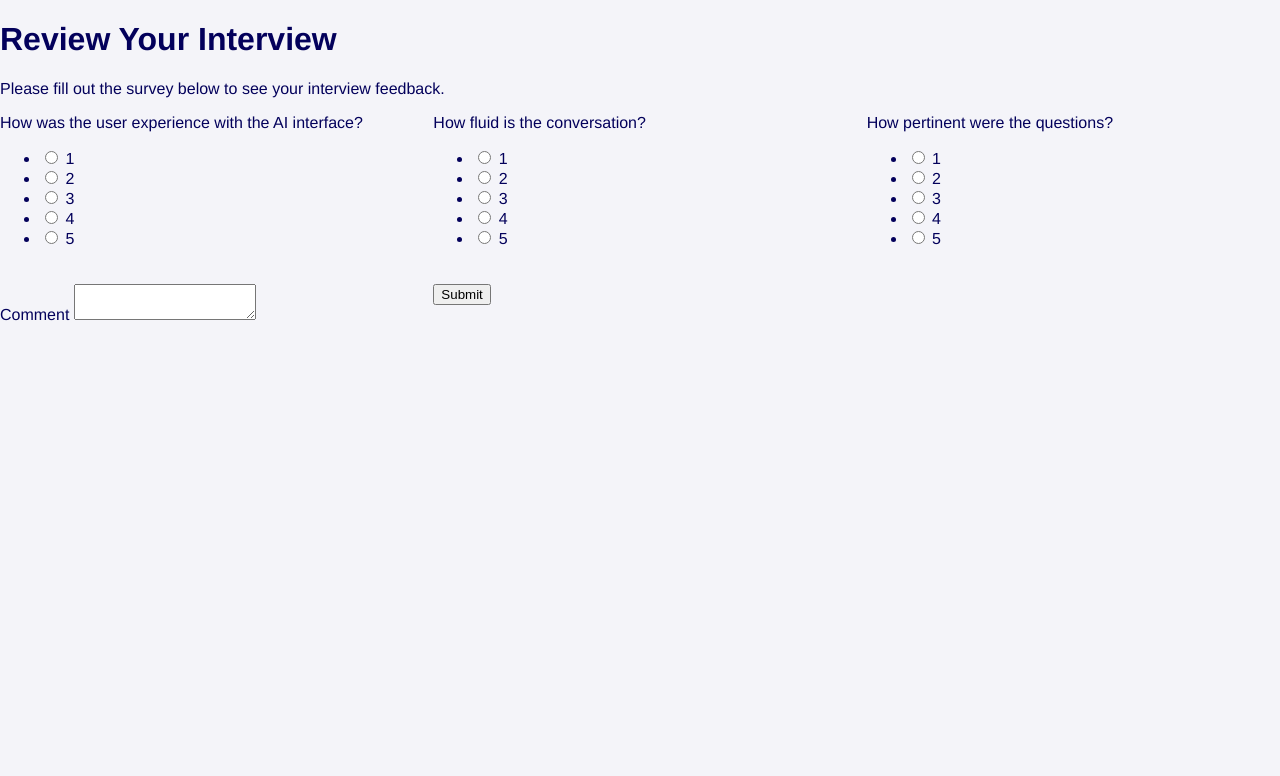
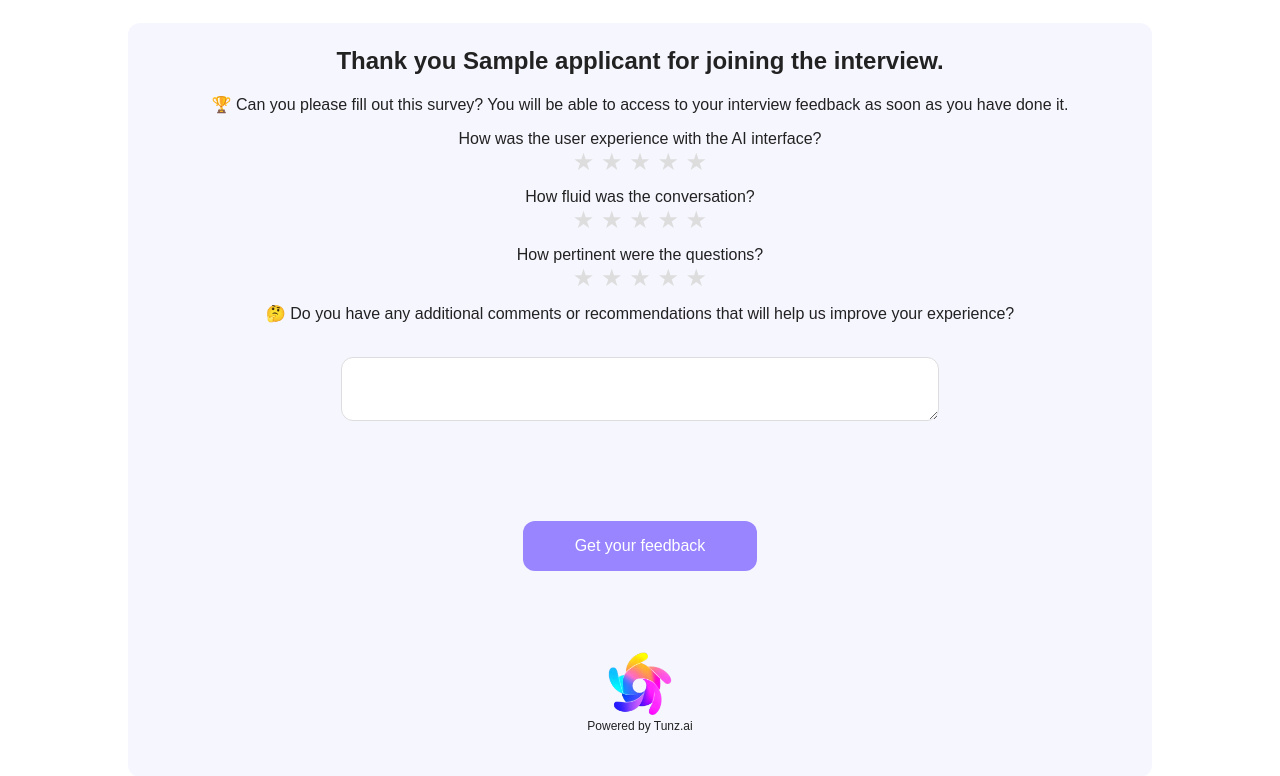
Before and after one commit to sidneygolstein/tunz2.ai, a Flask app: page /applicant_review/1/1/1/1/1 in a window 1280 px wide. Shown: the top 776 px of the page. Run offline with Flask 3, Linux system fonts and the light colour scheme; tables that the repository leaves empty hold one stand-in row (values such as "Sample post").

Commit message:
New applicant review screen design implemented

```diff
--- a/app/main/routes.py
+++ b/app/main/routes.py
@@ -562,48 +562,55 @@ def finish_chat(hr_id, interview_id, interview_parameter_id, session_id, applica
 
 @main.route('/applicant_review/<int:hr_id>/<int:interview_id>/<int:interview_parameter_id>/<int:session_id>/<int:applicant_id>', methods=['GET', 'POST'])
 def applicant_review(hr_id, interview_id, interview_parameter_id, session_id, applicant_id):
-    form = ReviewForm()
+    applicant = Applicant.query.get_or_404(applicant_id)
+    hr = HR.query.get_or_404(hr_id)
+    company = Company.query.get_or_404(hr.company_id)
     questions = [
         "How was the user experience with the AI interface?",
-        "How fluid is the conversation?",
-        "How pertinent were the questions?",]
+        "How fluid was the conversation?",
+        "How pertinent were the questions?",
+    ]
 
-    if not form.questions.entries:
-        for question_text in questions:
-            question_form = RatingForm()
-            form.questions.append_entry(question_form)
+    if request.method == 'POST':
+        # Retrieve the submitted ratings and comment
+        comment = request.form.get('comment')
+        ratings = [int(request.form.get(f'rating_{i}', 0)) for i in range(len(questions))]
 
-    if form.validate_on_submit():
-        review = Review(
-            session_id=session_id,
-            comment=form.comment.data
-        )
+        # Save the review to the database
+        review = Review(session_id=session_id, comment=comment)
         db.session.add(review)
         db.session.commit()
-        for idx, question_form in zip(range(len(questions)), form.questions.entries):
+
+        # Save the ratings for each question
+        for idx, rating in enumerate(ratings):
             question = ReviewQuestion(
                 text=questions[idx],
-                rating=int(question_form.rating.data),
+                rating=rating,
                 review_id=review.id
             )
             db.session.add(question)
 
         db.session.commit()
+
         flash('Thank you for your feedback!', 'success')
         return redirect(url_for('main.applicant_result',
-                                hr_id = hr_id,
+                                hr_id=hr_id,
                                 interview_id=interview_id,
                                 interview_parameter_id=interview_parameter_id,
                                 session_id=session_id,
-                                applicant_id = applicant_id))
+                                applicant_id=applicant_id))
+
     return render_template('applicant/applicant_review.html',
-                           form=form,
-                           hr_id = hr_id,
-                           interview_id = interview_id,
-                           interview_parameter_id = interview_parameter_id,
+                           applicant = applicant,
+                           company = company,
+                           questions=questions,
+                           hr_id=hr_id,
+                           interview_id=interview_id,
+                           interview_parameter_id=interview_parameter_id,
                            session_id=session_id,
-                           applicant_id = applicant_id,
-                           questions=questions)
+                           applicant_id=applicant_id,
+                           enumerate=enumerate)
+
 
 
 @main.route('/applicant_result/<int:hr_id>/<int:interview_id>/<int:interview_parameter_id>/<int:session_id>/<int:applicant_id>', methods=['GET'])
--- a/app/static/static/styles_applicant_result.css
+++ b/app/static/static/styles_applicant_result.css
@@ -41,6 +41,12 @@ html, body {
         margin-bottom: 12px;
         text-align: justify;
     }
+    .form-control {
+        font-size: 14px;
+    }
+    .result-container label {
+        font-size: 14px;
+    }
 }
 
 @media (min-height: 601px) and (max-height: 800px) {
@@ -52,6 +58,12 @@ html, body {
         font-size: 16px;
         margin-bottom: 16px;
         text-align: justify;
+    }
+    .form-control {
+        font-size: 16px;
+    }
+    .result-container label {
+        font-size: 16px;
     }
 }
 
@@ -65,6 +77,14 @@ html, body {
         margin-bottom: 20px;
         text-align: justify;
     }
+    .form-control {
+        font-size: 18px;
+    }
+
+    .result-container label {
+        font-size: 18px;
+    }
+
 }
 
 /* Feedback Paragraphs */
@@ -99,3 +119,44 @@ html, body {
     width: 8vh;
     height: auto;
 }
+
+
+.star-rating {
+    margin-bottom: 1.5vh;
+    font-size: 24px; /* Star size */
+    display: inline-block;
+    cursor: pointer;
+}
+
+.star {
+    color: #ddd; /* Unselected color */
+    transition: color 0.2s;
+}
+
+.star.selected {
+    color: gold; /* Selected color */
+}
+
+/* Add this section for styling the form textarea and submit button */
+.form-control {
+    padding: 1.5vh;
+    margin-bottom: 2vh;
+    border-radius: 1.5vh;
+    border: 1px solid #ddd;
+    width: 80%;
+}
+
+.btn-primary {
+    margin-top: 10vh;
+    padding: 2vh 4vw;
+    font-size: 2vh;
+    background-color: #9885ff;
+    color: white;
+    border: none;
+    border-radius: 1.5vh;
+    cursor: pointer;
+}
+
+.btn-primary:hover {
+    background-color: #7a6cd9;
+}
--- a/app/templates/applicant/applicant_review.html
+++ b/app/templates/applicant/applicant_review.html
@@ -3,26 +3,72 @@
 <head>
     <meta charset="UTF-8">
     <title>Applicant Review</title>
-    <link rel="stylesheet" href="{{ url_for('static', filename='styles.css') }}">
+    <link rel="stylesheet" href="{{ url_for('static', filename='static/styles_applicant_result.css') }}">
+    <script>
+        // JavaScript function to handle star rating
+        function selectStar(rating, questionIndex) {
+            // Update the stars
+            const stars = document.querySelectorAll(`#question-${questionIndex} .star`);
+            stars.forEach((star, index) => {
+                star.classList.toggle('selected', index < rating);
+            });
+            // Update the hidden input with the selected rating value
+            document.getElementById(`rating-input-${questionIndex}`).value = rating;
+        }
+
+        // Function to validate ratings before form submission
+        function validateForm(event) {
+            let isValid = true;
+            const ratings = document.querySelectorAll('input[type="hidden"]');
+
+            ratings.forEach((rating) => {
+                if (parseInt(rating.value) === 0) {
+                    isValid = false;
+                }
+            });
+
+            if (!isValid) {
+                event.preventDefault(); // Prevent form submission
+                // Show a popup alert if validation fails
+                alert("Please rate the questions in order to access to your interview feedback.");
+            }
+        }
+    </script>
 </head>
 <body>
-    <h1>Review Your Interview</h1>
-    <p>Please fill out the survey below to see your interview feedback.</p>
-    <form method="POST" action="{{ url_for('main.applicant_review', hr_id = hr_id, interview_id = interview_id, interview_parameter_id = interview_parameter_id, session_id=session_id, applicant_id = applicant_id) }}">
-        {{ form.hidden_tag() }}
-        {% for idx in range(questions|length) %}
+    <div class="result-container">
+        <h2>Thank you {{applicant.name}} for joining the interview.</h2>
+        <!-- Added trophy emoticon -->
+        <p>🏆 Can you please fill out this survey? You will be able to access to your interview feedback as soon as you have done it.</p>
+        <form method="POST" action="{{ url_for('main.applicant_review', hr_id=hr_id, interview_id=interview_id, interview_parameter_id=interview_parameter_id, session_id=session_id, applicant_id=applicant_id) }}" onsubmit="validateForm(event)">
+            {% for idx, question in enumerate(questions) %}
+                <div>
+                    <label>{{ question }}</label><br>
+                    <div class="star-rating" id="question-{{ idx }}">
+                        <span class="star" onclick="selectStar(1, {{ idx }})">&#9733;</span>
+                        <span class="star" onclick="selectStar(2, {{ idx }})">&#9733;</span>
+                        <span class="star" onclick="selectStar(3, {{ idx }})">&#9733;</span>
+                        <span class="star" onclick="selectStar(4, {{ idx }})">&#9733;</span>
+                        <span class="star" onclick="selectStar(5, {{ idx }})">&#9733;</span>
+                    </div>
+                    <input type="hidden" name="rating_{{ idx }}" id="rating-input-{{ idx }}" value="0"> <!-- Default value of 0 (not rated) -->
+                </div>
+            {% endfor %}
             <div>
-                <label>{{ questions[idx] }}</label><br>
-                {{ form.questions[idx].rating(class_="form-control") }}
+                <!-- Added thinking emoticon -->
+                <p>🤔 Do you have any additional comments or recommendations that will help us improve your experience?</p><br>
+                <textarea name="comment" class="form-control" rows="2" columns="10"></textarea>
             </div>
-        {% endfor %}
-        <div>
-            <label>{{ form.comment.label }}</label>
-            {{ form.comment(class_="form-control") }}
+            <div>
+                <button type="submit" class="btn btn-primary">Get your feedback</button>
+            </div>
+        </form>
+
+        <!-- Added powered by section -->
+        <div class="powered-by">
+            <img src="{{ url_for('static', filename='static/enhanced_tunz_logo_only.png') }}" alt="logo">
+            <div>Powered by Tunz.ai</div>
         </div>
-        <div>
-            {{ form.submit(class_="btn btn-primary") }}
-        </div>
-    </form>
+    </div>
 </body>
 </html>
```
